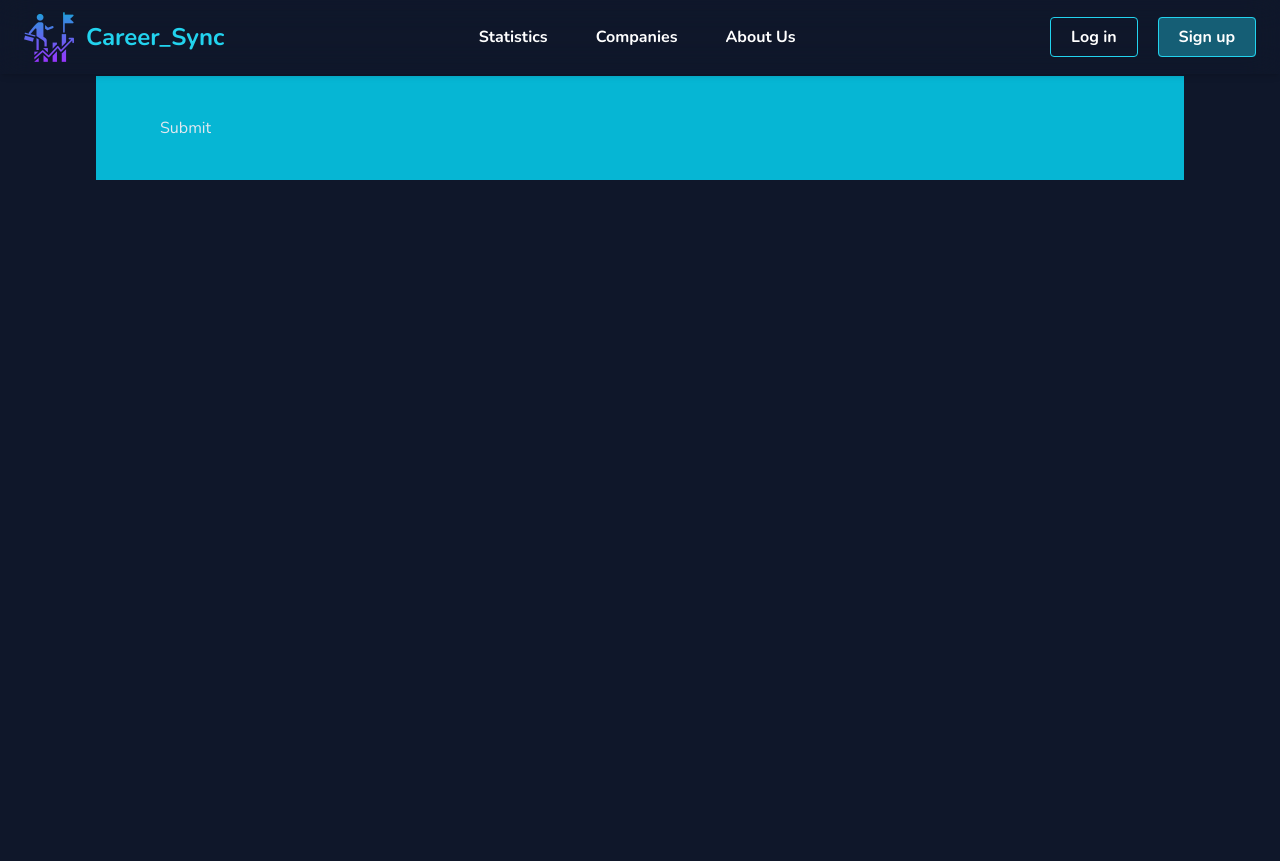
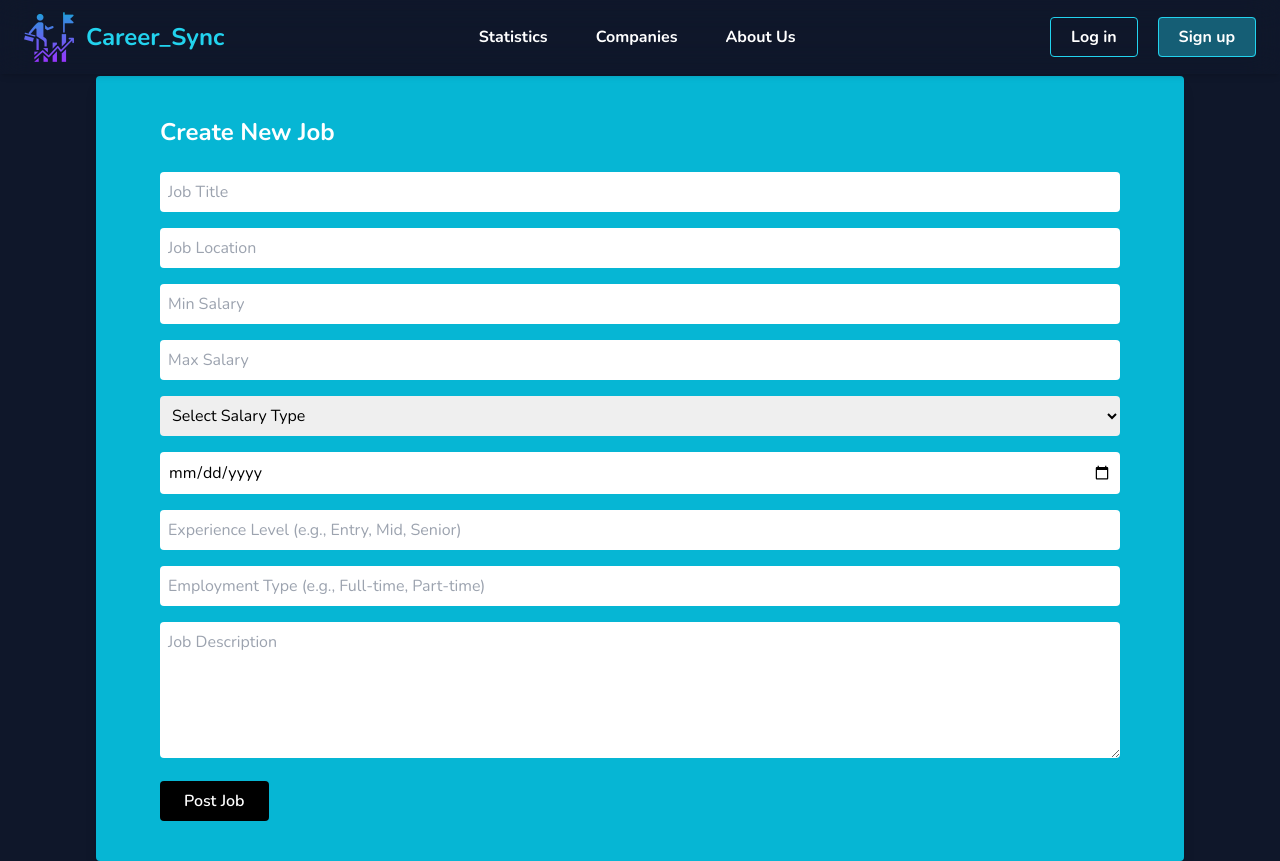
Before and after one commit to mihadcse/Career_Sync, a React (Vite) app in the folder Career_Sync_Client/: page /post-job in a window 1280 px wide. Before the commit the page ends 800 px from the top, so only its background shows below. Built offline with nearby package versions, Linux system fonts and the light colour scheme.

Commit message:
Added route for Posting job from a company. Also created a form for posting job

```diff
--- a/Career_Sync_Client/src/Component/Card.jsx
+++ b/Career_Sync_Client/src/Component/Card.jsx
@@ -9,7 +9,7 @@ const Card = ({ data }) => {
   return (
     <section className='card border border-cyan-300 p-4 rounded-lg shadow-lg hover:border-cyan-400 hover:shadow-md hover:shadow-cyan-500 hover:bg-gray-800 transition duration-300'>
       <Link to={"/"} className='flex gap-4 flex-col sm:flex-row items-start'>
-        <img src={companyLogo} alt={`${companyName} logo`} />
+        <img src={`http://localhost:3000${companyLogo}`} alt={`${companyName} logo`} className='w-20 h-20 object-contain rounded-md' />
         <div>
           <h4 className='text-cyan-300 mb-1 text-xl'>{companyName}</h4>
           <h3 className='text-green-400 font-medium'>{jobTitle} ||  <span className='text-green-400 font-bold'>{salaryType}</span></h3>
--- a/Career_Sync_Client/src/Pages/CreateJob.jsx
+++ b/Career_Sync_Client/src/Pages/CreateJob.jsx
@@ -1,30 +1,59 @@
 import React from 'react'
 import { useForm } from "react-hook-form"
+import axios from 'axios';
 
 const CreateJob = () => {
   const {
     register,
     handleSubmit,
     formState: { errors },
-    } = useForm()
+    reset,
+  } = useForm();
 
-    const onSubmit = (data) => { console.log(data) }
+  const token = localStorage.getItem('token');
+
+  const onSubmit = async (data) => {
+    try {
+      const response = await axios.post('http://localhost:3000/api/post-job', data, {
+        headers: {
+          Authorization: `Bearer ${token}`,
+        },
+      });
+
+      alert('Job created successfully!');
+      reset();
+    } catch (error) {
+      alert(error.response?.data?.error || 'Something went wrong');
+    }
+  };
 
   return (
-        <div className='max-w-screen-2xl mx-auto container xl:px-24 px-4 pt-16'>
-            {/* Form */}
-            <div className='bg-cyan-500 py-10 px-4 lg:px-16'>
-                <form onSubmit={handleSubmit(onSubmit)}>
-                    <div className='flex flex-col lg:flex-row items-center justify-between gap-8'>
-                        <div className='lg:w-1/2 w-full'>
+    <div className='max-w-screen-2xl mx-auto container xl:px-24 px-4 pt-16 text-white'>
+      <div className='bg-cyan-500 py-10 px-4 lg:px-16 rounded shadow-lg'>
+        <h2 className='text-2xl font-bold mb-6'>Create New Job</h2>
+        <form onSubmit={handleSubmit(onSubmit)} className="space-y-4">
+          <input type="text" placeholder="Job Title" {...register('jobTitle', { required: true })} className="w-full p-2 text-black rounded" />
+          <input type="text" placeholder="Job Location" {...register('jobLocation', { required: true })} className="w-full p-2 text-black rounded" />
+          <input type="number" placeholder="Min Salary" {...register('minPrice', { required: true })} className="w-full p-2 text-black rounded" />
+          <input type="number" placeholder="Max Salary" {...register('maxPrice', { required: true })} className="w-full p-2 text-black rounded" />
 
-                        </div>
-                    </div>
-                    <input type="submit" />
+          <select {...register('salaryType', { required: true })} className="w-full p-2 text-black rounded">
+            <option value="">Select Salary Type</option>
+            <option value="Monthly">Monthly</option>
+            <option value="Yearly">Yearly</option>
+          </select>
+
+          <input type="date" {...register('postingDate', { required: true })} className="w-full p-2 text-black rounded" />
+          <input type="text" placeholder="Experience Level (e.g., Entry, Mid, Senior)" {...register('experienceLevel', { required: true })} className="w-full p-2 text-black rounded" />
+          <input type="text" placeholder="Employment Type (e.g., Full-time, Part-time)" {...register('employmentType', { required: true })} className="w-full p-2 text-black rounded" />
+
+          <textarea placeholder="Job Description" {...register('description', { required: true })} className="w-full p-2 text-black rounded" rows={5}></textarea>
+
+          <button type="submit" className="bg-black hover:bg-gray-800 px-6 py-2 text-white font-semibold rounded">Post Job</button>
         </form>
       </div>
     </div>
-    )
-}
+  );
+};
 
-export default CreateJob
+export default CreateJob;
```
Also changed, not shown: 1 other file (tests, documents, lock files or other folders). Lines whose indentation alone changed are shown as unchanged.
